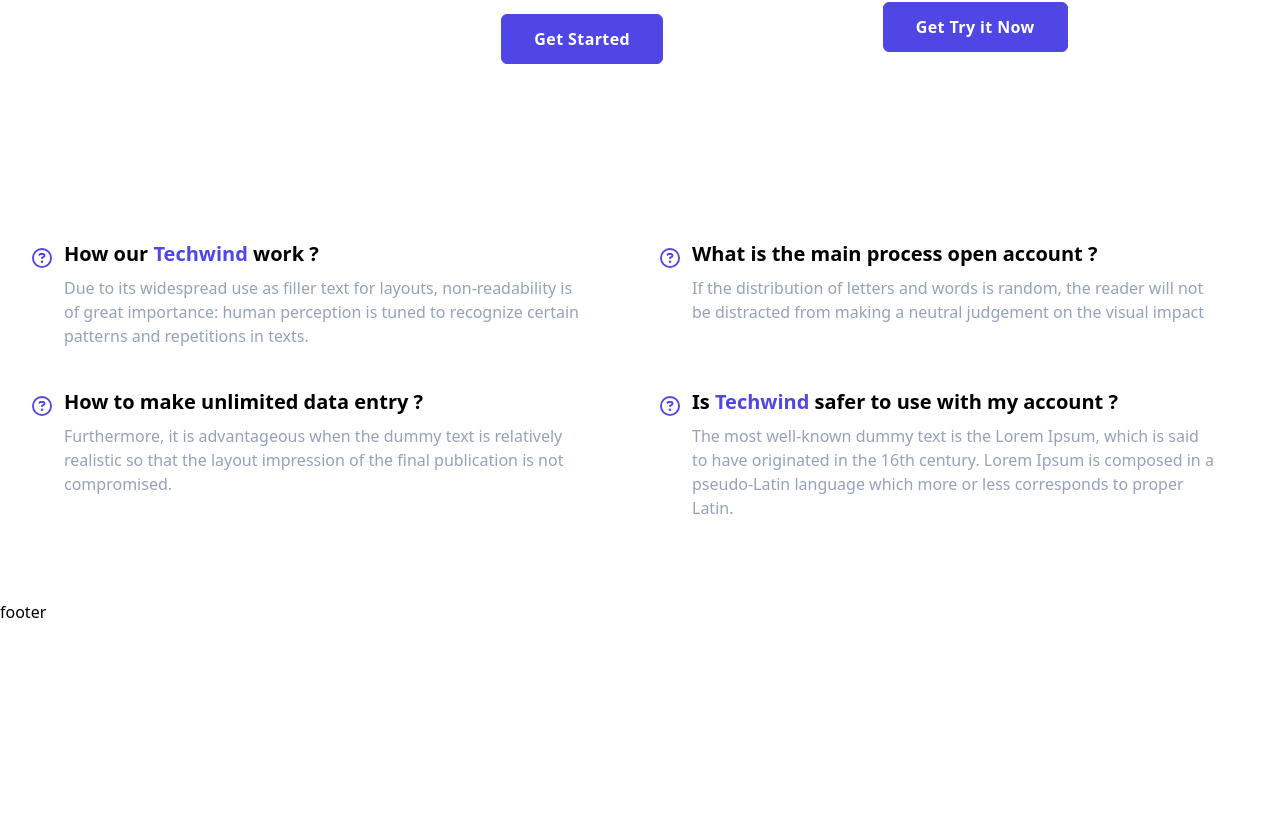
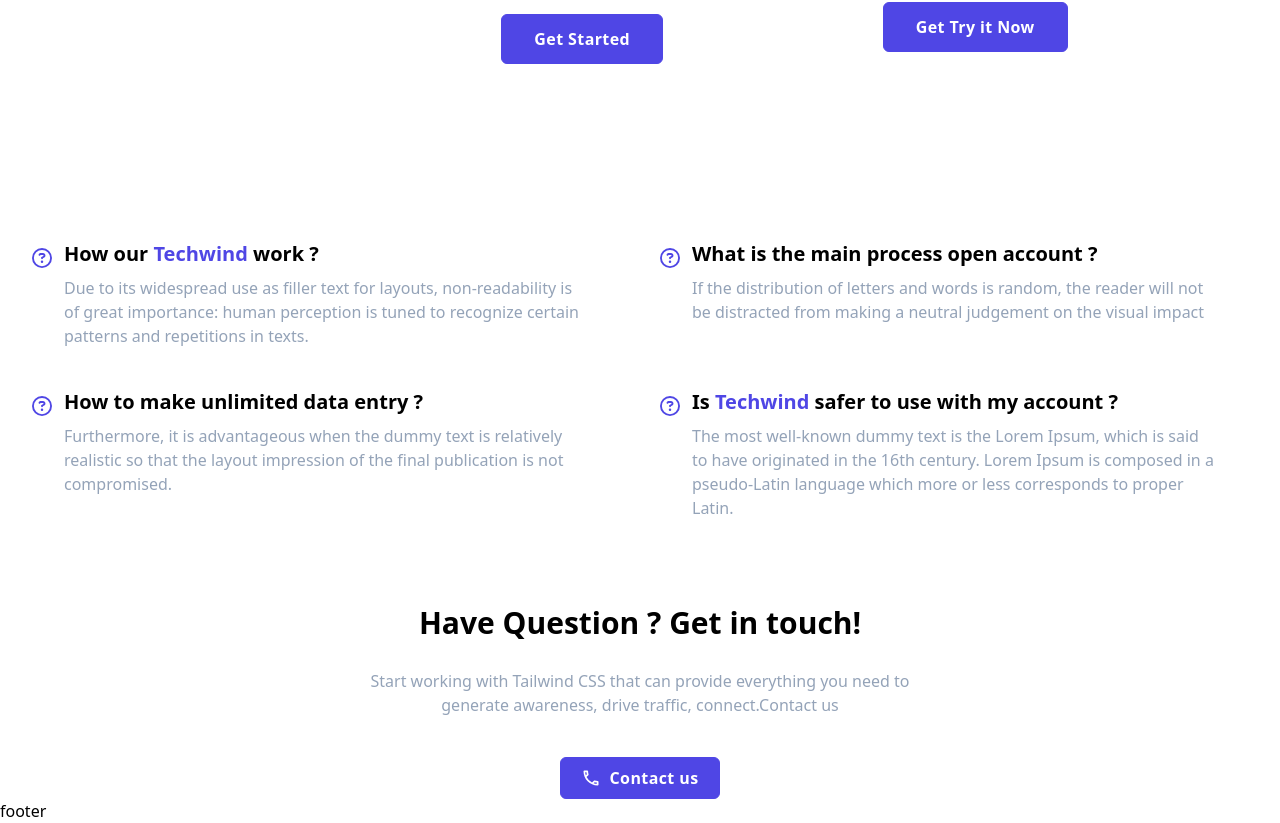
Before and after one commit to sranik28/Techwind-1, a React (Vite) app: page / in a window 1280 px wide. Shown: the part 3701-4524 px from the top of the page. Before the commit the page ends 4325 px from the top, so only its background shows below. Built offline with nearby package versions, Linux system fonts and the light colour scheme.

Commit message:
have a question added

```diff
--- /dev/null
+++ b/src/components/home/HaveQuestion.jsx
@@ -0,0 +1,17 @@
+import { MdOutlineCall } from 'react-icons/md';
+
+const HaveQuestion = () => {
+    return (
+        <div className='container'>
+            <div className='text-center'>
+                <h1 className='mb-6 text-2xl font-semibold leading-normal md:text-3xl md:leading-normal'>Have Question ? Get in touch!</h1>
+                <p className='max-w-xl mx-auto text-slate-400'>Start working with Tailwind CSS that can provide everything you need to generate awareness, drive traffic, connect.Contact us</p>
+                <button className='inline-flex items-center px-5 py-2 mt-10 text-base font-semibold tracking-wide text-center text-white align-middle duration-500 border rounded-md bg-primary hover:bg-indigo-700 border-primary hover:border-indigo-700'> <span className='mr-2'>
+                    <MdOutlineCall className='text-xl'/>
+                </span> Contact us</button>
+            </div>
+        </div>
+    );
+};
+
+export default HaveQuestion;
--- a/src/components/home/HomePage.jsx
+++ b/src/components/home/HomePage.jsx
@@ -7,6 +7,7 @@ import Development from './Development';
 import Partners from './Partners';
 import OurRates from './OurRates';
 import Question from './Question';
+import HaveQuestion from './HaveQuestion';
 
 const HomePage = () => {
     return (
@@ -19,6 +20,7 @@ const HomePage = () => {
             <Partners />
             <OurRates />
             <Question />
+            <HaveQuestion />
         </div>
     );
 };
```
